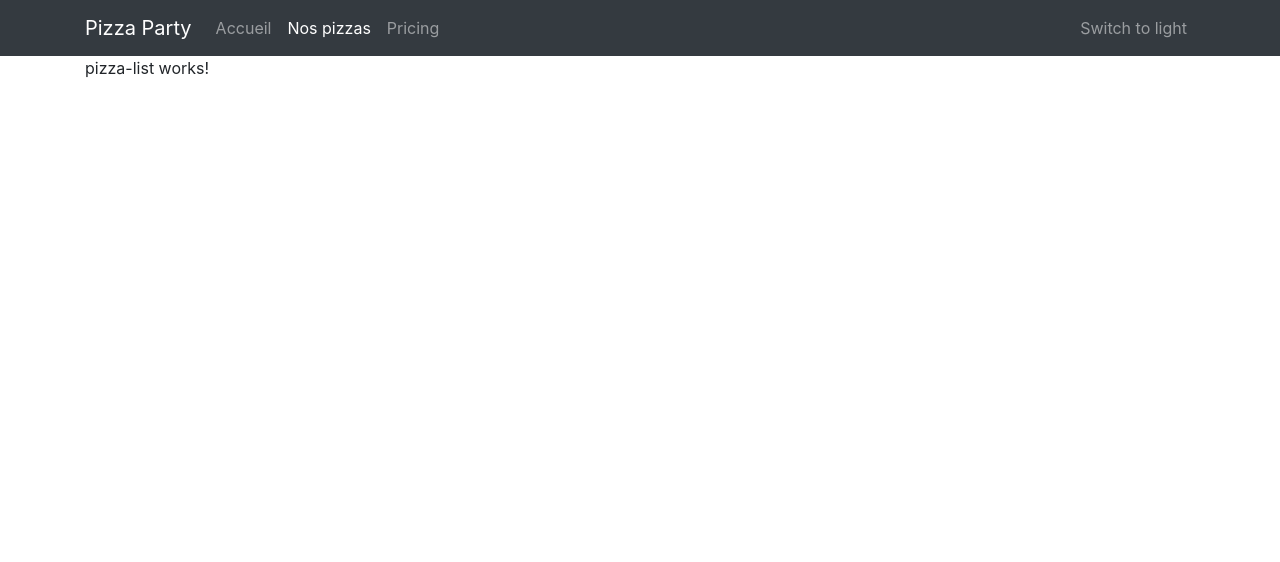
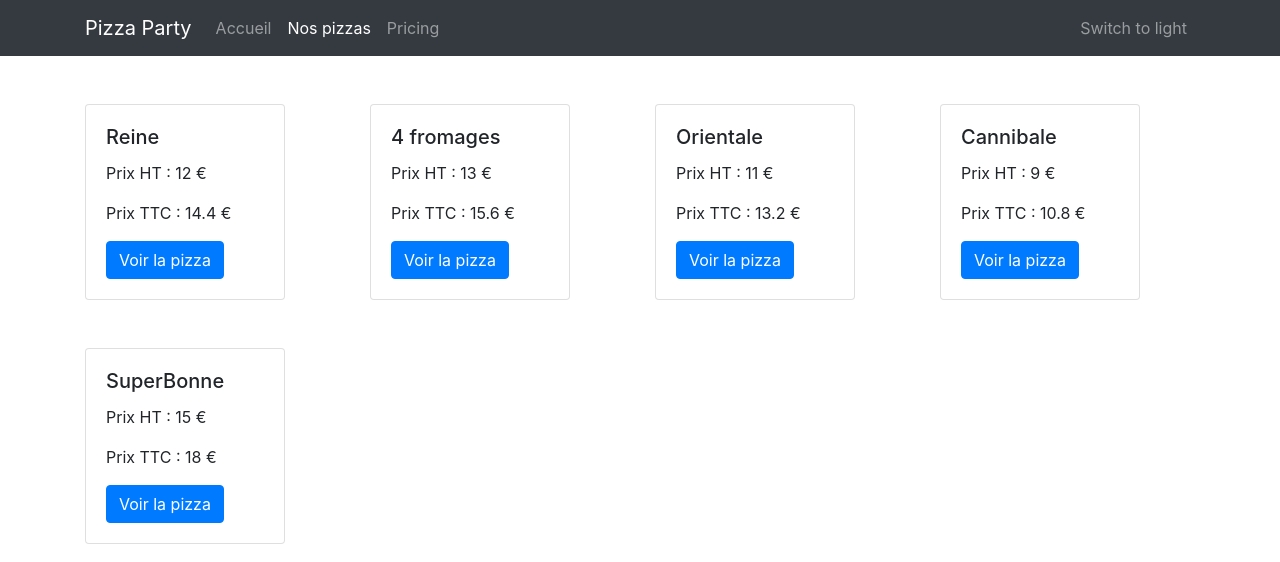
Before and after one commit to JulienDewalle/angular-pizza, an Angular app: page /pizzas in a window 1280 px wide. Shown: the top 562 px of the page. Built offline with nearby package versions, Linux system fonts and the light colour scheme; data requests are answered from the project's data file.

Commit message:
add list pizza

```diff
--- a/db.json
+++ b/db.json
@@ -3,6 +3,7 @@
     { "id": 1, "name": "Reine", "price": 12 },
     { "id": 2, "name": "4 fromages", "price": 13 },
     { "id": 3, "name": "Orientale", "price": 11 },
-    { "id": 4, "name": "Cannibale", "price": 9 }
+    { "id": 4, "name": "Cannibale", "price": 9 },
+    { "id": 5, "name": "SuperBonne", "price": 15 }
   ]
 }
--- a/src/app/home/home.component.html
+++ b/src/app/home/home.component.html
@@ -7,8 +7,13 @@
 
 <h2>Les pizzas</h2>
 
+  <input type="range" value="2"
+          step="1"
+          min="1"
+          [max]="pizzas.length"
+          #number [(ngModel)]="number.value">
   <div class="row">
-    <div *ngFor="let pizza of pizzas"
+    <div *ngFor="let pizza of pizzas | slice:0:number.value"
         (click)="onSelect(pizza)"
         class="col-3"
     >
--- a/src/app/pizza-list/pizza-list.component.html
+++ b/src/app/pizza-list/pizza-list.component.html
@@ -1 +1,15 @@
-<p>pizza-list works!</p>
+<div class="row">
+    <div *ngFor="let pizza of pizzas"
+        class="col-3">
+        <div class="card mt-5">
+          <div class="card-body">
+            <h5 class="card-title">{{ pizza.name }}</h5>
+            <p>Prix HT : {{ pizza.price }} €</p>
+            <p>Prix TTC : {{ pizza.price | taxe | number }} €</p>
+            <a routerLink="/pizzas/{{ pizza.id }}"
+            class="btn btn-primary">
+            Voir la pizza</a>
+          </div>
+        </div>
+    </div>
+</div>
--- a/src/app/pizza-list/pizza-list.component.ts
+++ b/src/app/pizza-list/pizza-list.component.ts
@@ -1,4 +1,6 @@
 import { Component, OnInit } from '@angular/core';
+import { PizzaService } from '../pizza.service';
+import { Pizza } from '../modele/pizza.modele';
 
 @Component({
   selector: 'app-pizza-list',
@@ -7,9 +9,13 @@ import { Component, OnInit } from '@angular/core';
 })
 export class PizzaListComponent implements OnInit {
 
-  constructor() { }
+  pizzas: Pizza[] = [];
+
+  constructor(private pizzaService: PizzaService) { }
 
   ngOnInit() {
+    // on recup les pizzas via le service API
+    this.pizzaService.getPizzas().then(pizzas => this.pizzas = pizzas);
   }
 
 }
```
